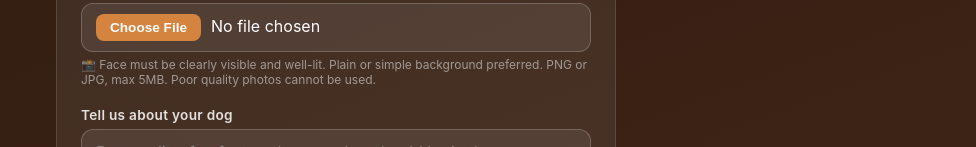
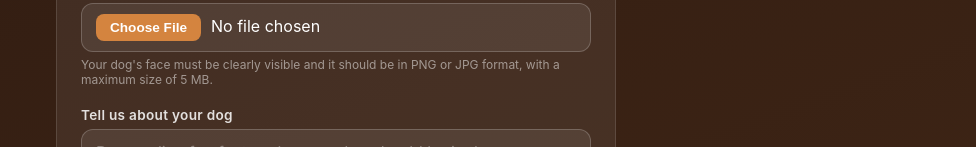
Before and after one commit to ddandin/sudogu, a website: page add-your-dog.html in a window 1280 px wide. Shown: the part 571-718 px from the top of the page, without its empty margins (304-1280 px from the left). Drawn offline with Linux system fonts and the light colour scheme.

Commit message:
update photo hint text

```diff
--- a/add-your-dog.html
+++ b/add-your-dog.html
@@ -216,7 +216,7 @@
                     <div id="photo-preview-wrap" style="display:none; margin-top:10px;">
                         <img id="photo-preview" style="max-width:100%; max-height:180px; border-radius:12px; border:2px solid #d4843f;">
                     </div>
-                    <p class="hint">📸 Face must be clearly visible and well-lit. Plain or simple background preferred. PNG or JPG, max 5MB. Poor quality photos cannot be used.</p>
+                    <p class="hint">Your dog's face must be clearly visible and it should be in PNG or JPG format, with a maximum size of 5 MB.</p>
                 </div>
 
                 <div class="form-group">
```
